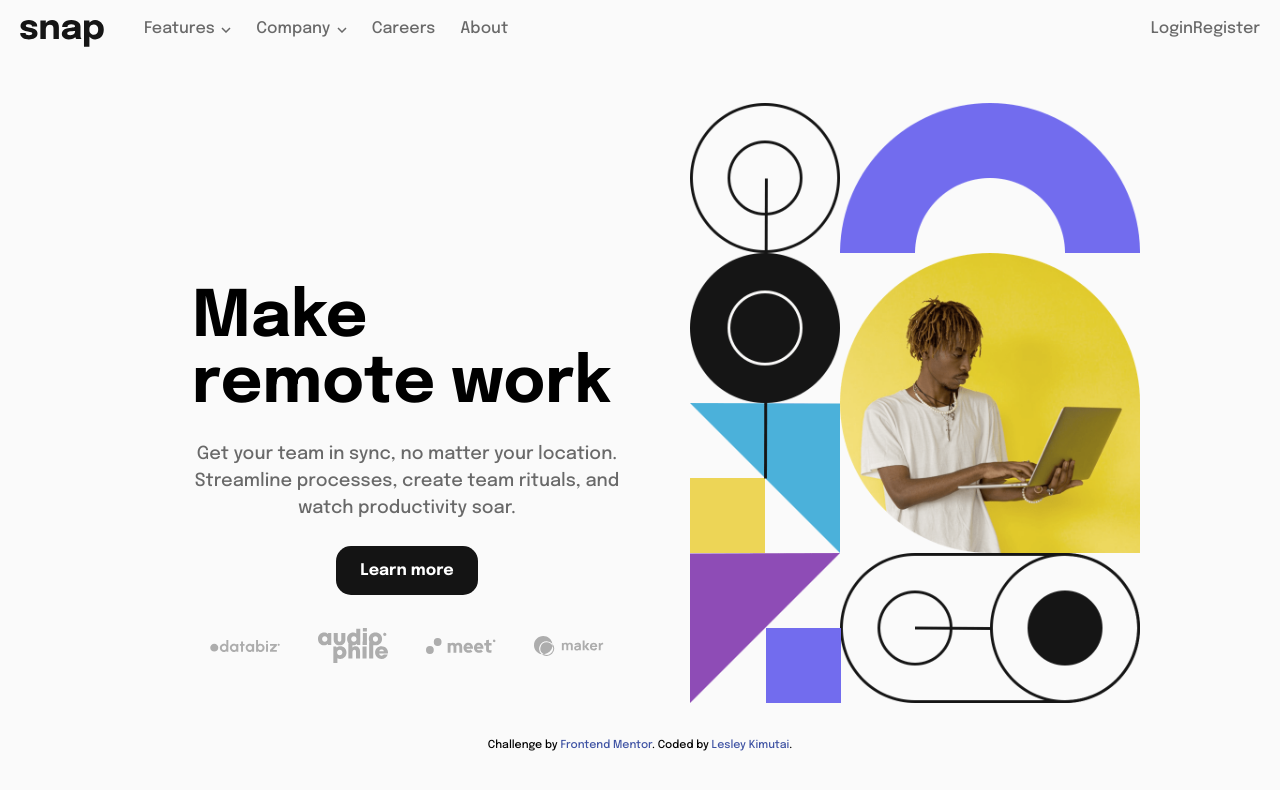
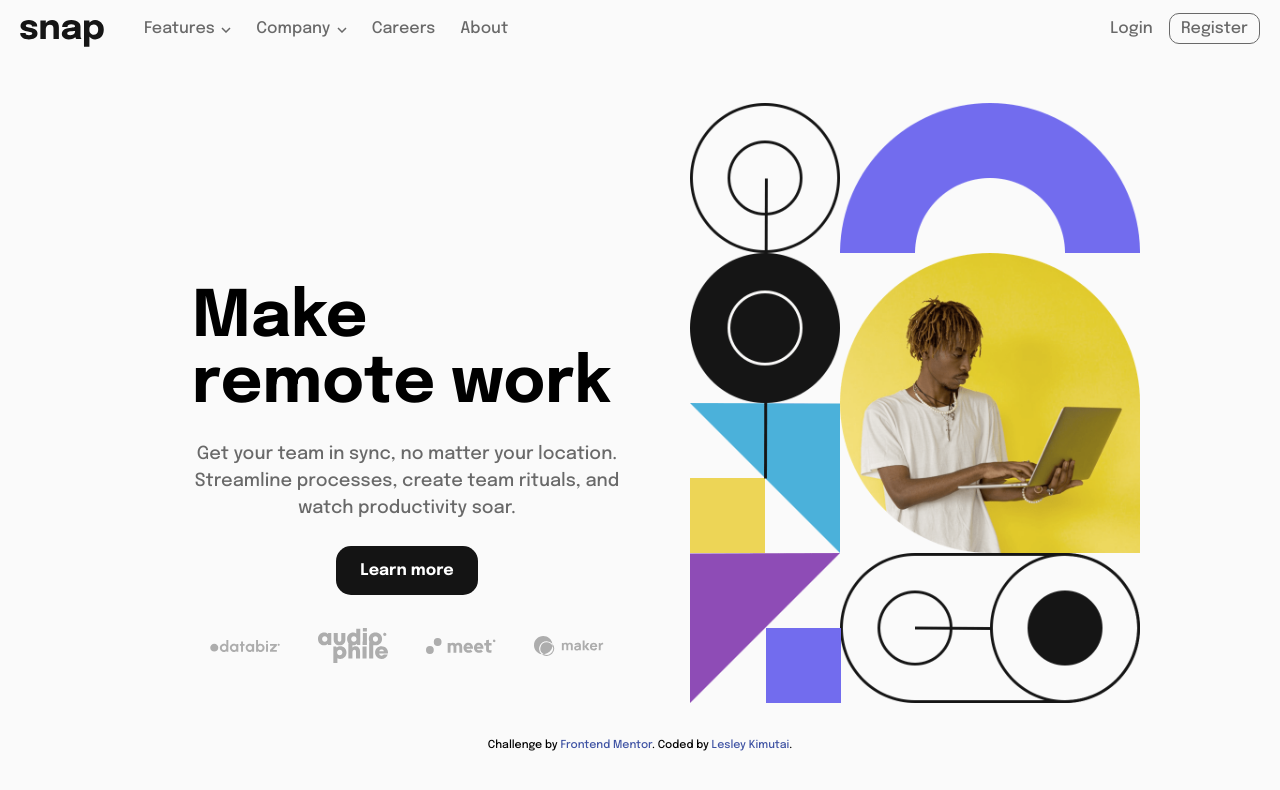
Before and after one commit to issagoodlifeInc/intro-section, a React (Create React App) app: page / in a window 1280 px wide. Shown: the top 790 px of the page. Built offline with nearby package versions, Linux system fonts and the light colour scheme.

Commit message:
Styling the navigation

```diff
--- a/src/components/navbar.css
+++ b/src/components/navbar.css
@@ -1,5 +1,10 @@
 a {
   color: var(--mediumgray);
+  transition: all 0.2s ease-in;
+}
+
+a:hover {
+  color: var(--almostblack);
 }
 
 nav {
@@ -7,6 +12,8 @@ nav {
   padding: 20px;
   display: grid;
   grid-template-columns: 0.2fr 3fr;
+  max-width: 1500px;
+  margin-inline: auto;
 }
 
 button {
@@ -28,6 +35,20 @@ nav button {
   gap: 25px;
 }
 
+.nav-btn {
+  padding-inline: 1rem;
+}
+
+.nav-btns .btn-register {
+  border: 1px solid var(--mediumgray);
+  padding: 0.4rem 0.7rem;
+  border-radius: 10px;
+}
+
+.nav-btns .btn-register:hover {
+  border: 1px solid var(--almostblack);
+}
+
 @media only screen and (max-width: 620px) {
   .nav {
     display: none;
@@ -35,10 +56,27 @@ nav button {
 }
 
 .nav.mobile {
-  justify-content: flex-end;
+  align-items: left;
+  justify-content: center;
   display: flex;
   gap: 5px;
-  flex-direction: row;
+  flex-direction: column;
+  position: absolute;
+  bottom: 0;
+  right: 0;
+  height: 100vh;
+  width: 65%;
+  z-index: 2;
+  background-color: var(--white);
+}
+
+.nav.mobile .nav-list {
+  display: flex;
+  flex-direction: column;
+}
+
+.hamburger-open {
+  z-index: 100;
 }
 
 .nav-items_main {
```
